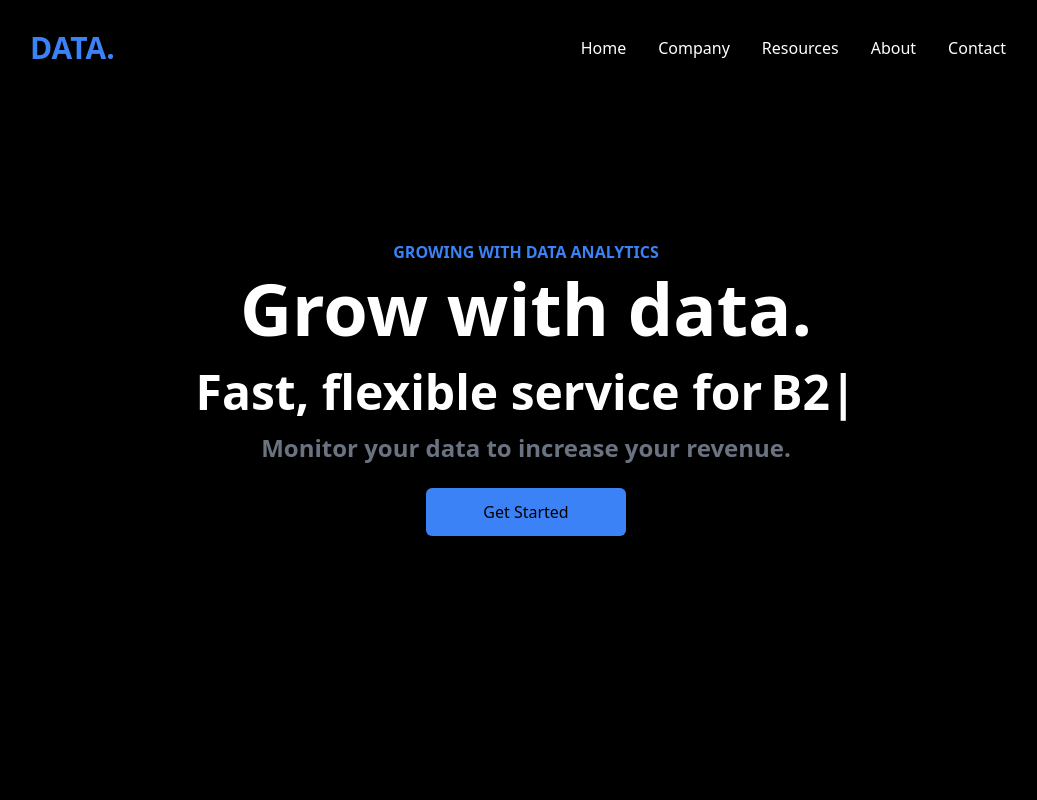
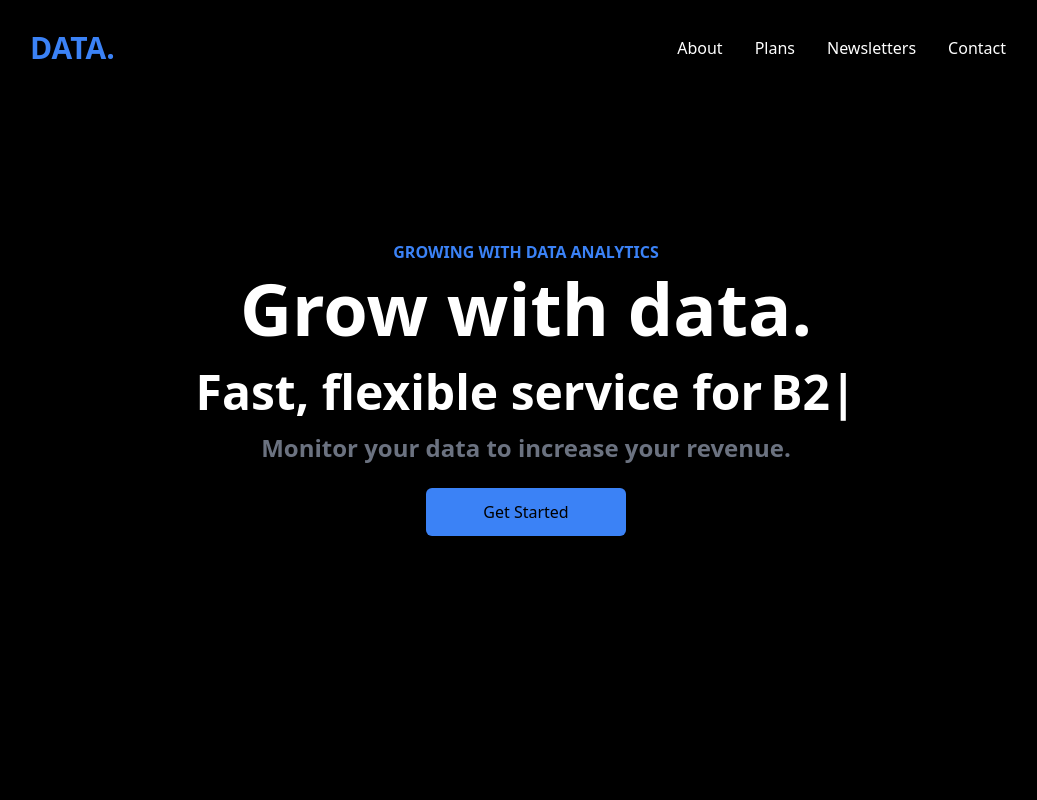
Before and after one commit to ting11222001/Analytics-Commerce-Page, a Next.js app: page / in a window 1280 px wide. Shown: the top 800 px of the page, without its empty margins (114-1151 px from the left). Built offline with nearby package versions, Linux system fonts and the light colour scheme.

Commit message:
fix: 🐛 navbar a href and onclick

```diff
--- a/components/Analytics.tsx
+++ b/components/Analytics.tsx
@@ -6,7 +6,7 @@ type Props = {}
 
 const Analytics = (props: Props) => {
     return (
-        <div className='w-full bg-white py-16 px-4'>
+        <div className='w-full bg-white py-16 px-4' id='About'>
             <div className='max-w-[1240px] mx-auto grid md:grid-cols-2'>
                 <Image
                     src={laptop}
--- a/components/Cards.tsx
+++ b/components/Cards.tsx
@@ -8,7 +8,7 @@ type Props = {}
 
 const Cards = (props: Props) => {
     return (
-        <div className='w-full py-[10rem] px-4 bg-white'>
+        <div className='w-full py-[10rem] px-4 bg-white' id='Plans'>
             <div className='max-w-[1240px] mx-auto grid md:grid-cols-3 gap-8'>
                 <Card src={single} title={'Single User'} price={'AUD $149'} storage={'500 GB Storage'} users={'1 Granted User'} size={'Send up to 2 GB'} />
                 <Card src={double} title={'Partnership'} price={'AUD $199'} storage={'1 TB Storage'} users={'3 Users Allowed'} size={'Send up to 10 GB'} />
--- a/components/Footer.tsx
+++ b/components/Footer.tsx
@@ -13,7 +13,7 @@ type Props = {}
 
 const Footer = (props: Props) => {
     return (
-        <div className='max-w-[1240px] mx-auto py-16 px-4 grid lg:grid-cols-3 gap-8 text-gray-300 mx-4'>
+        <div className='max-w-[1240px] mx-auto py-16 px-4 grid lg:grid-cols-3 gap-8 text-gray-300 mx-4' id='Contact'>
             <div>
                 <h1 className='w-full text-3xl font-bold text-blue-500'>DATA.</h1>
                 <p className='py-4'>Monitor and gain insights from your data.</p>
--- a/components/Navbar.tsx
+++ b/components/Navbar.tsx
@@ -14,11 +14,10 @@ const Navbar = (props: Props) => {
     <div className='text-white flex justify-between items-center max-w-[1024px] mx-auto h-24 px-4'>
       <h1 className='w-full text-3xl font-bold text-blue-500'>DATA.</h1>
       <div className='hidden md:flex'>
-        <a href="" className='p-4'>Home</a>
-        <a href="" className='p-4'>Company</a>
-        <a href="" className='p-4'>Resources</a>
-        <a href="" className='p-4'>About</a>
-        <a href="" className='p-4'>Contact</a>
+        <a href="#About" className='p-4'>About</a>
+        <a href="#Plans" className='p-4'>Plans</a>
+        <a href="#Newsletters" className='p-4'>Newsletters</a>
+        <a href="#Contact" className='p-4'>Contact</a>
       </div>
 
       {/* Hamburger */}
@@ -35,11 +34,10 @@ const Navbar = (props: Props) => {
       <div className={`${navbar ? 'w-[60%]' : 'fixed left-[-100%]'} fixed top-0 left-0 h-full border-r  bg-black border-r-gray-900 pt-24 transition-all duration-500`}>
         <h1 className='w-full text-3xl font-bold text-blue-500 p-4'>DATA.</h1>
         <div className='flex flex-col p-4'>
-          <a href="" className='p-4 uppercase border-b border-r-gray-600'>Home</a>
-          <a href="" className='p-4 uppercase border-b border-r-gray-600'>Company</a>
-          <a href="" className='p-4 uppercase border-b border-r-gray-600'>Resources</a>
-          <a href="" className='p-4 uppercase border-b border-r-gray-600'>About</a>
-          <a href="" className='p-4 uppercase border-b border-r-gray-600'>Contact</a>
+          <a href="#About" className='p-4 uppercase border-b border-r-gray-600' onClick={handleNavbar}>About</a>
+          <a href="#Plans" className='p-4 uppercase border-b border-r-gray-600' onClick={handleNavbar}>Plans</a>
+          <a href="#Newsletters" className='p-4 uppercase border-b border-r-gray-600' onClick={handleNavbar}>Newsletters</a>
+          <a href="#Contact" className='p-4 uppercase border-b border-r-gray-600' onClick={handleNavbar}>Contact</a>
         </div>
       </div>
 
--- a/components/Newsletters.tsx
+++ b/components/Newsletters.tsx
@@ -4,7 +4,7 @@ type Props = {}
 
 const Newsletters = (props: Props) => {
     return (
-        <div className='w-full py-16 text-white px-4'>
+        <div className='w-full py-16 text-white px-4' id='Newsletters'>
             <div className='max-w-[1240px] mx-auto grid lg:grid-cols-3'>
                 <div className='lg:col-span-2 my-4'>
                     <h1 className='md:text-4xl sm:text-3xl text-2xl font-bold py-2'>Want tips & tricks?</h1>
```
